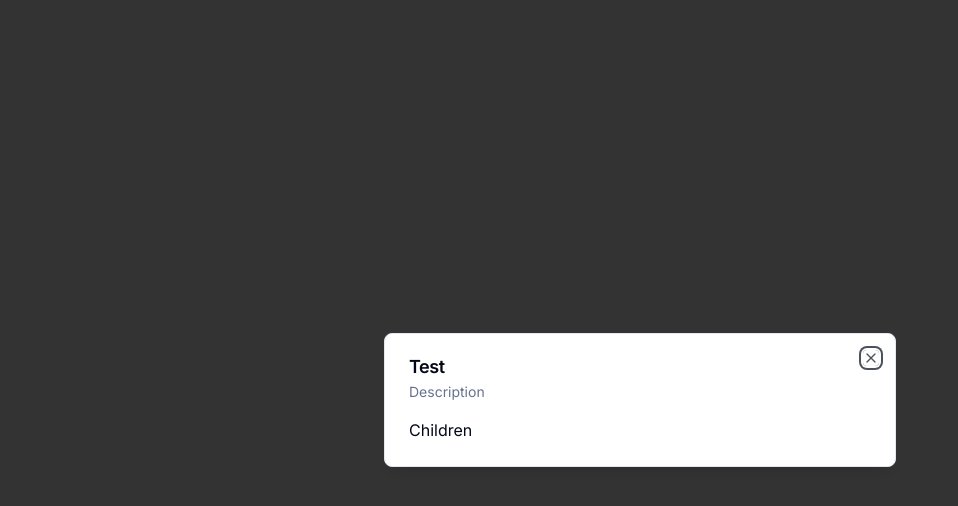
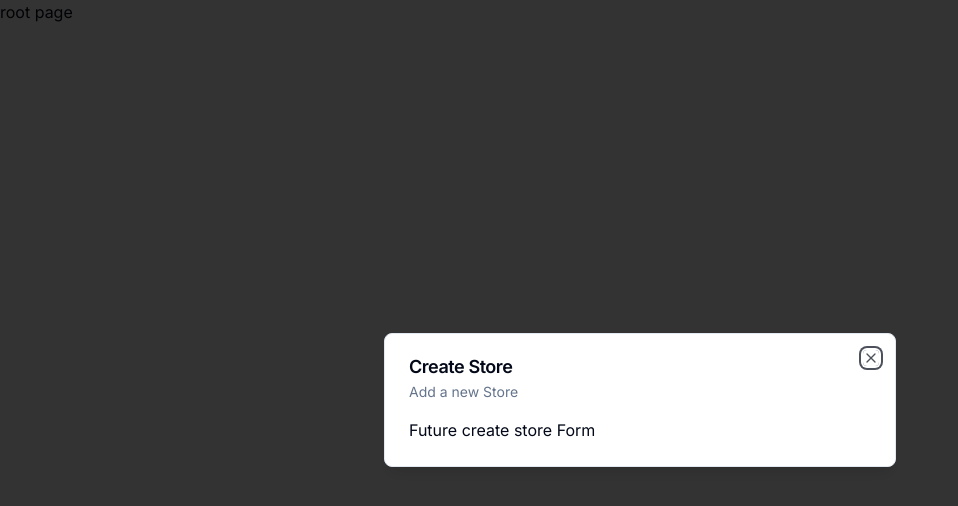
Before and after one commit to SamuelOgbonnaeze/rainbow-fingers-admin, a Next.js app: page / in a window 1280 px wide. Shown: the top 506 px of the page, without its empty margins (0-958 px from the left). Built offline with nearby package versions, Linux system fonts and the light colour scheme.

Commit message:
Modal Conponent successfully set up

```diff
--- a/app/(root)/page.tsx
+++ b/app/(root)/page.tsx
@@ -1,14 +1,24 @@
 "use client"
 
-import { Modal } from "@/components/ui/modal";
+import { useStoreModal } from "@/hooks/use-store-modal";
+import { useEffect } from "react";
+
 
 
 const SetupPage = () => {
+  const onOpen = useStoreModal((state) => state.onOpen);
+  const isOpen = useStoreModal((state) => state.isOpen);
+
+  useEffect(() => {
+    if (!isOpen) {
+      onOpen();
+    }
+  }, [isOpen, onOpen])
+
   return (
     <div>
-      <Modal title="Test" description="Description" isOpen onClose={() => { }}>
-        Children
-      </Modal>
+      root page
+
     </div>
   );
 }
--- a/app/layout.tsx
+++ b/app/layout.tsx
@@ -1,7 +1,10 @@
 import type { Metadata } from "next";
 import { ClerkProvider } from '@clerk/nextjs'
 import { Inter } from "next/font/google";
+
 import "./globals.css";
+
+import { ModalProvider } from "@/providers/modal-provider";
 
 const inter = Inter({ subsets: ["latin"] });
 
@@ -18,7 +21,10 @@ export default function RootLayout({
   return (
     <ClerkProvider>
       <html lang="en">
-        <body className={inter.className}>{children}</body>
+        <body className={inter.className}>
+          <ModalProvider />
+          {children}
+          </body>
       </html>
     </ClerkProvider>
   );
--- /dev/null
+++ b/providers/modal-provider.tsx
@@ -0,0 +1,25 @@
+"use client"
+
+import { useEffect, useState } from "react"
+
+import { StoreModal } from "@/components/modals/store-modal";
+
+
+export const ModalProvider = () => {
+    const [isMounted, setIsMounted] = useState(false);
+
+    useEffect(() => {
+        setIsMounted(true);
+    }, []);
+
+    if (!isMounted) {
+        return null;
+    }
+
+    return (
+        <>
+            <StoreModal />
+        </>
+    )
+
+}
```
